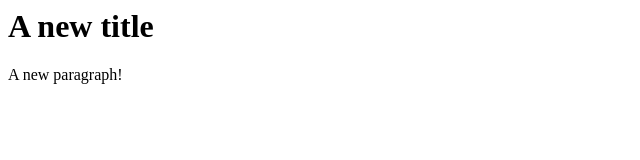
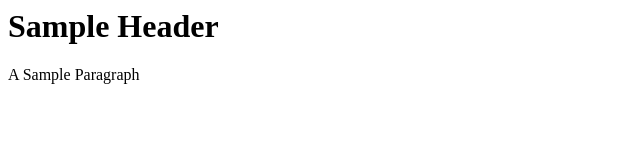
Before and after one commit to LDaniels18/CSE-155-Project, a website: page home.html in a window 1280 px wide. Shown: the whole page, without its empty margins (0-640 px from the left). Drawn offline with Linux system fonts and the light colour scheme.

Commit message:
minor changes

```diff
--- a/home.html
+++ b/home.html
@@ -1,12 +1,17 @@
 <html lang="en">
+
 <head>
-    <title>A simple HTML document</title>
+
+    <title>Currency Converter For Blind People</title>
+
 </head>
+
 <body>
 
-    <h1>A new title</h1>
+    <h1>Sample Header</h1>
 
-    <p>A new paragraph!</p>
+    <p>A Sample Paragraph</p>
 
 </body>
+
 </html>
```
Also changed, not shown: conversion.js (+17 -2 lines).
